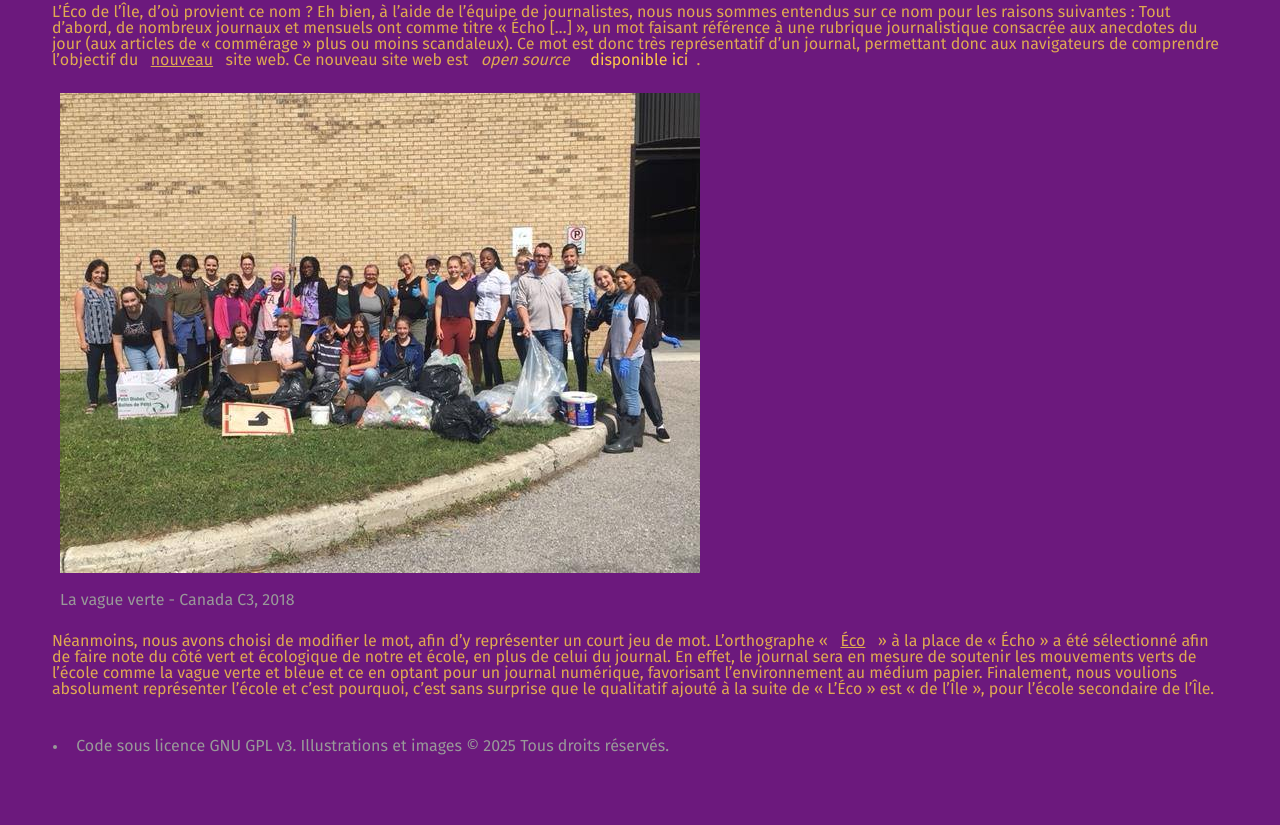
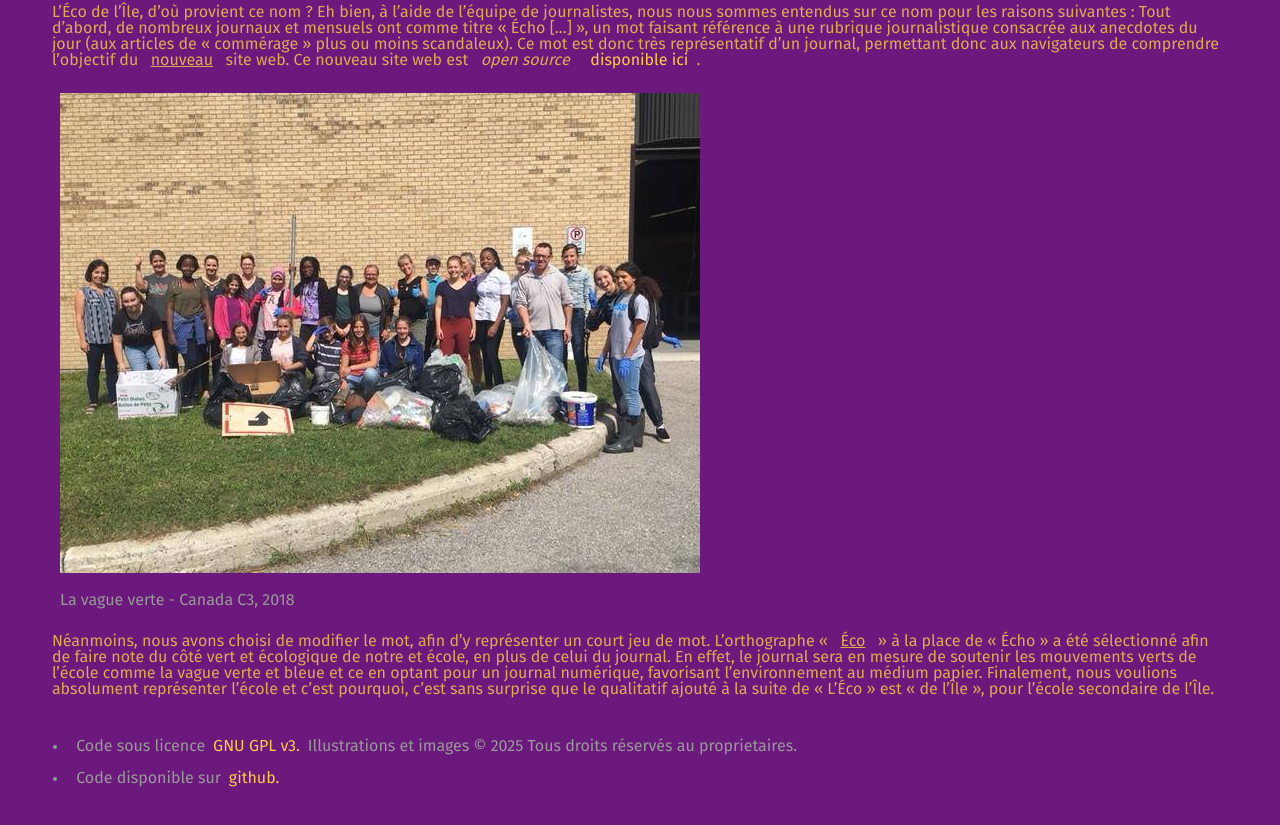
Before and after one commit to t0t0r0-cat/React-Jambon, a React (Vite) app: page /about-us in a window 1280 px wide. Shown: the part 430-1255 px from the top of the page. Built offline with nearby package versions, Linux system fonts and the light colour scheme.

Commit message:
copyright corrections

```diff
--- a/src/components/bottomBar.tsx
+++ b/src/components/bottomBar.tsx
@@ -6,7 +6,8 @@ const bottomBar: React.FC = () => {
         <>
         <nav>
             <ul>
-                <li>Code sous licence GNU GPL v3. Illustrations et images © {year} Tous droits réservés.</li>
+                <li>Code sous licence<a href='https://www.gnu.org/licenses/gpl-3.0.en.html'>GNU GPL v3.</a>Illustrations et images © {year} Tous droits réservés au proprietaires.</li>
+                <li>Code disponible sur<a href='https://github.com/t0t0r0-cat/React-Jambon'>github.</a></li>
             </ul>
         </nav>
         </>
```
Also changed, not shown: src/articles/articleData.ts (deleted), 1 other file (tests, documents, lock files or other folders).
